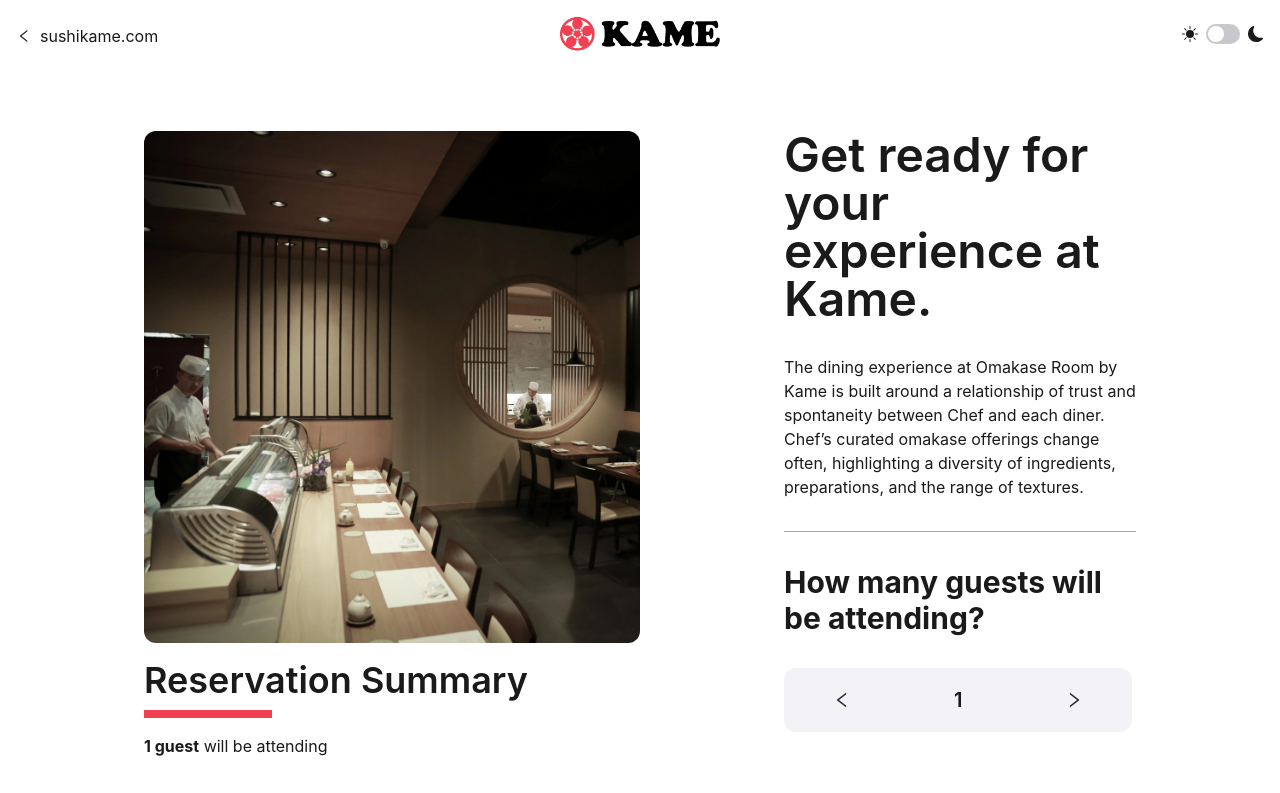
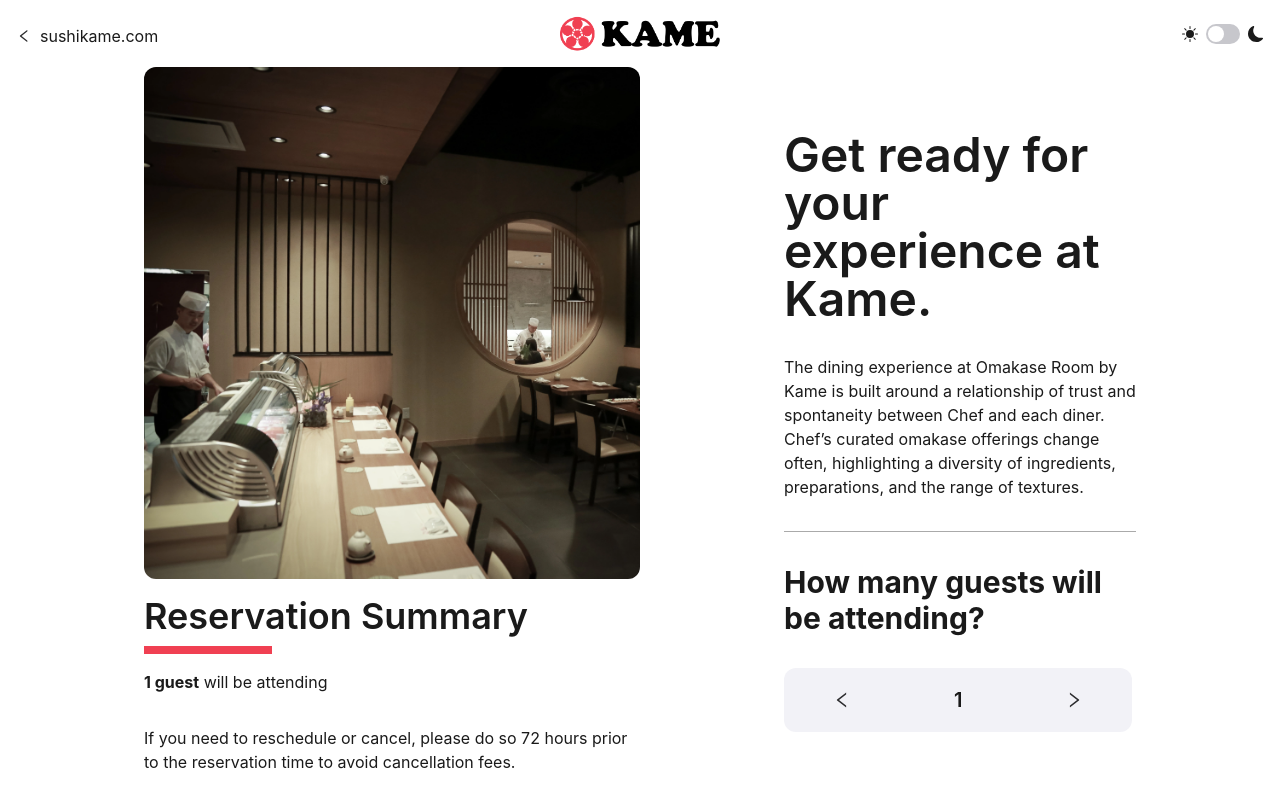
Before and after one commit to j-rockwell/kame, a Next.js app in the folder client/: page / in a window 1280 px wide. Shown: the top 793 px of the page. Built offline with nearby package versions, Linux system fonts and the light colour scheme; no server answers.

Commit message:
main/client: removed padding top

```diff
--- a/client/src/components/booking-container/BookingContainer.tsx
+++ b/client/src/components/booking-container/BookingContainer.tsx
@@ -30,8 +30,7 @@
         pos={'relative'}
         w={isSmallDevice ? '100%' : '50%'}
         pl={(isSmallDevice || isMediumDevice) ? 4: 36}
-        pr={(isSmallDevice || isMediumDevice) ? 4 : 0}
-        pt={isSmallDevice ? 0 : 16}>
+        pr={(isSmallDevice || isMediumDevice) ? 4 : 0}>
         <ReservationSummary
           groupSize={groupSize}
           groupDate={groupDate}
```
